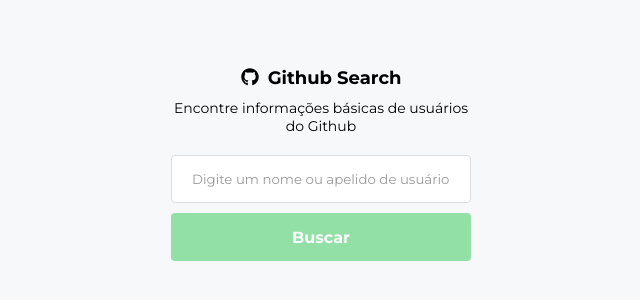
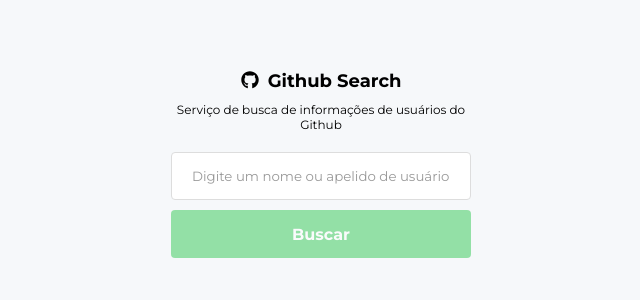
Before and after one commit to tyagonunes/github-search, a React (Create React App) app: page / in a window 1280 px wide. Shown: the part 236-536 px from the top of the page, without its empty margins (319-959 px from the left). Built offline with nearby package versions, Linux system fonts and the light colour scheme; what google-maps-react would draw is missing.

Commit message:
change structure html of login

```diff
--- a/src/App.css
+++ b/src/App.css
@@ -41,7 +41,7 @@ a {
   cursor: pointer;
 }
 
-.btn-primary:disabled {
+button:disabled {
   opacity: 0.5;
   cursor: auto;
 }
--- a/src/pages/Login/Login.css
+++ b/src/pages/Login/Login.css
@@ -6,28 +6,35 @@
     flex-direction: column;
 }
 
-.login-container form {
-    width: 100%;
+.login-container .login-labels {
     max-width: 300px;
     display: flex;
     flex-direction: column;
 }
 
-.login-container form .logo {
+.login-container .login-labels .logo {
     text-align: center;
     font-weight: bold;
     font-size: 18px;
     margin-bottom: 10px;
 }
 
-.login-container form .slogan {
+.login-container .login-labels .slogan {
     text-align: center;
     margin-bottom: 10px;
+    font-size: 12px;
 }
 
-.login-container form .logo svg {
+.login-container .login-labels .logo svg {
     margin-bottom: -2px;
     margin-right: 4px;
+}
+
+.login-container form {
+    width: 100%;
+    max-width: 300px;
+    display: flex;
+    flex-direction: column;
 }
 
 .login-container form input {
@@ -47,6 +54,7 @@
 .login-container form .login-error {
     color: red;
     font-size: 12px;
+    font-weight: bold;
     margin-top: 10px;
     text-align: center;
 }
--- a/src/pages/Login/Login.js
+++ b/src/pages/Login/Login.js
@@ -1,5 +1,5 @@
 import React, { Component } from 'react';
-import api, {dataAuth} from '../../services/api';
+import api, { dataAuth } from '../../services/api';
 import ReactLoading from 'react-loading';
 import { FaGithub } from 'react-icons/fa';
 import './Login.css';
@@ -28,7 +28,6 @@ export default class Login extends Component {
         api.get(`/users/${this.state.userName}?client_id=${dataAuth.client_id}&client_secret=${dataAuth.client_secret}`)
             .then(res => {
                 this.setState({ loading: false });
-                console.log(res)
                 this.props.history.push('/main', { 'user': res.data });
             })
             .catch(err => {
@@ -46,9 +45,11 @@ export default class Login extends Component {
 
         return (
             <div className="login-container show-slow">
+                <div className="login-labels">
+                    <span className="logo"><FaGithub /> Github Search</span>
+                    <span className="slogan">Serviço de busca de informações de usuários do Github</span>
+                </div>
                 <form onSubmit={this.handleSubmit}>
-                    <span className="logo"><FaGithub /> Github Search</span>
-                    <span className="slogan">Encontre informações básicas de usuários do Github</span>
                     <input type="text"
                         placeholder="Digite um nome ou apelido de usuário"
                         value={this.state.userName}
```
